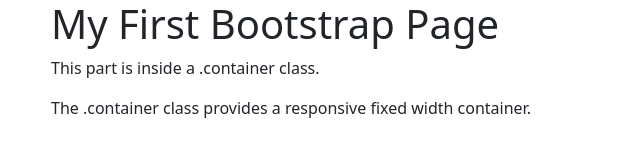
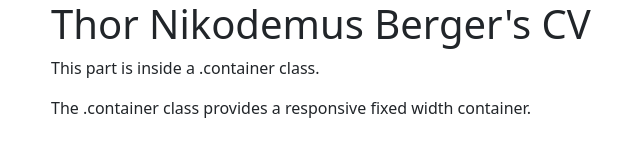
Before and after one commit to TorbenTorben/Repo, a plain HTML site: page Index.html in a window 1280 px wide. Shown: the whole page, without its empty margins (31-671 px from the left). Drawn offline with nearby package versions, Linux system fonts and the light colour scheme.

Commit message:
added assets folder and made changes to the index

```diff
--- a/Index.html
+++ b/Index.html
@@ -1,19 +1,20 @@
 <!DOCTYPE html>
 <html lang="en">
 <head>
- <title>Bootstrap Example</title>
+ <title>Thor's CV</title>
  <meta charset="utf-8">
  <meta name="viewport" content="width=device-width, initial-scale=1">
  <link href="https://cdn.jsdelivr.net/npm/bootstrap@5.1.2/dist/css/bootst
 rap.min.css" rel="stylesheet">
- <script src="https://cdn.jsdelivr.net/npm/bootstrap@5.1.2/dist/js/bootst
-rap.bundle.min.js"></script>
+
 </head>
 <body>
 <div class="container">
- <h1>My First Bootstrap Page</h1>
+ <h1>Thor Nikodemus Berger's CV</h1>
  <p>This part is inside a .container class.</p>
  <p>The .container class provides a responsive fixed width container.</p>
 </div>
+<script src="https://cdn.jsdelivr.net/npm/bootstrap@5.1.2/dist/js/bootst
+rap.bundle.min.js"></script>
 </body>
 </html>
```
